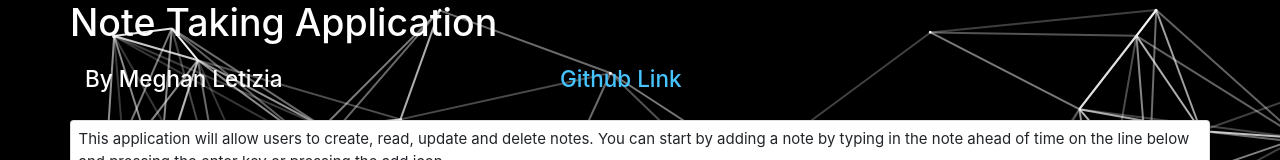
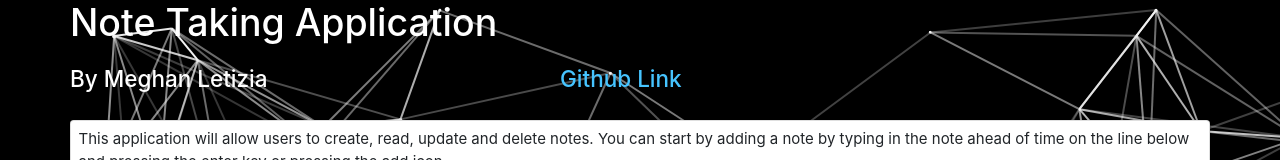
Before and after one commit to megletizia/note-taking-app, a React (Create React App) app: page / in a window 1280 px wide. Shown: the top 160 px of the page. Built offline with nearby package versions, Linux system fonts and the light colour scheme.

Commit message:
Added padding-left to h4's so that By Meghan Letizia is aligned to the left. Bootstrap was automatically adding some padding to it so I had to use important to make sure it worked

```diff
--- a/src/index.css
+++ b/src/index.css
@@ -5,6 +5,9 @@ body {
 }
 .notes {
   margin: 10px;
+}
+h4 {
+  padding-left: 0px !important;
 }
 
 .buttons {
```
